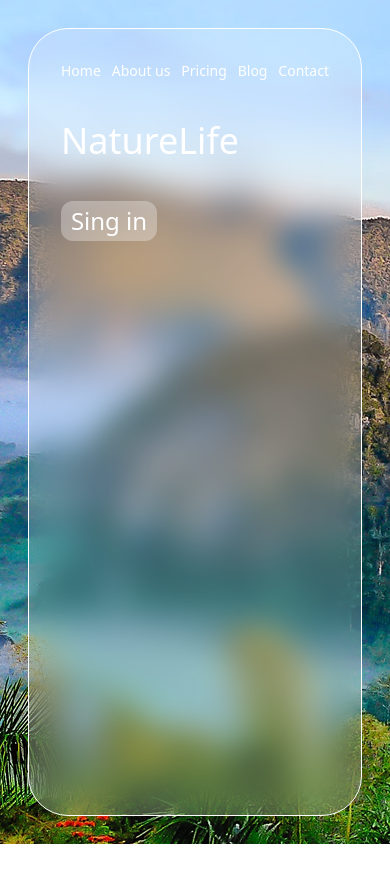
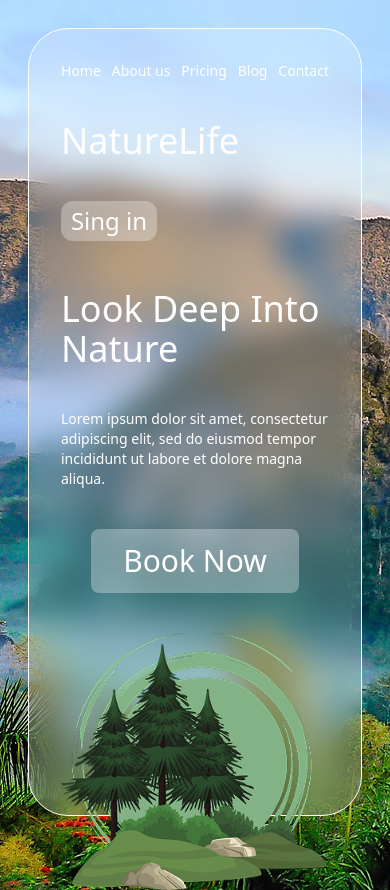
Before and after one commit to KauanLopes25/10-SAS, a plain HTML site: page index.html in a window 390 px wide. Before the commit the page ends 844 px from the top, so only its background shows below. Drawn offline with nearby package versions, Linux system fonts and the light colour scheme.

Commit message:
concluido conteudo principal do layout smartphone

```diff
--- a/index.html
+++ b/index.html
@@ -13,7 +13,7 @@
   >
     <!-- Fundo Borrado -->
     <div
-      class="p-8 border border-[linear-gradient(to_right,#E0943A,#1BBF00)] sm:p-12 sm:pl-12 sm:pr-12 rounded-[2.5rem] w-full h-full bg-white/20 backdrop-blur-lg"
+      class="p-8 border sm:p-12 sm:pl-12 sm:pr-12 rounded-[2.5rem] w-full h-full bg-white/20 backdrop-blur-lg"
     >
       <!-- Cabeçalho -->
       <header
@@ -48,14 +48,23 @@
       </header>
 
       <!-- Conteudo Principal -->
-      <!-- <main>
-        <h2 class="text-4xl">Look Deep Into Nature</h2>
-        <p>
-          Lorem ipsum dolor sit amet, consectetur adipiscing elit, sed do
-          eiusmod tempor incididunt ut labore et dolore magna aliqua.
-        </p>
-        <button>Book Now</button>
-      </main> -->
+      <main class="flex flex-col w-full items-center gap-y-10 pt-12">
+        <div>
+          <h2 class="text-4xl">Look Deep Into Nature</h2>
+        </div>
+        <div>
+          <p class="text-sm">
+            Lorem ipsum dolor sit amet, consectetur adipiscing elit, sed do
+            eiusmod tempor incididunt ut labore et dolore magna aliqua.
+          </p>
+        </div>
+        <div>
+          <button class="w-52 h-16 text-3xl bg-white/30 rounded-lg">
+            Book Now
+          </button>
+        </div>
+        <img src="./img/Drawing-img.png" alt="Desenho de arvores" />
+      </main>
 
       <!-- Rodapé -->
       <footer></footer>
```
